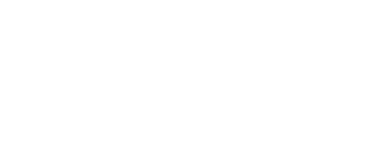
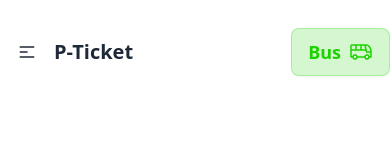
Before and after one commit to tanvirsiraj/smart-ticketing, a plain HTML site: page index.html in a window 390 px wide. Drawn offline with nearby package versions, Linux system fonts and the light colour scheme.

Commit message:
Navbar added

```diff
--- a/index.html
+++ b/index.html
@@ -13,5 +13,57 @@
     />
     <script src="https://cdn.tailwindcss.com"></script>
   </head>
-  <body></body>
+  <body>
+    <!-- navigation bar  -->
+    <header class="max-w-7xl mx-auto my-[20px]">
+      <div class="navbar mx-0 px-0">
+        <div class="navbar-start">
+          <div class="dropdown">
+            <div tabindex="0" role="button" class="btn btn-ghost lg:hidden">
+              <svg
+                xmlns="http://www.w3.org/2000/svg"
+                class="h-5 w-5"
+                fill="none"
+                viewBox="0 0 24 24"
+                stroke="currentColor"
+              >
+                <path
+                  stroke-linecap="round"
+                  stroke-linejoin="round"
+                  stroke-width="2"
+                  d="M4 6h16M4 12h8m-8 6h16"
+                />
+              </svg>
+            </div>
+            <ul
+              tabindex="0"
+              class="menu menu-sm dropdown-content mt-3 z-[1] p-2"
+            >
+              <li><a>Home</a></li>
+              <li><a>About</a></li>
+              <li><a>Destination</a></li>
+              <li><a>Search</a></li>
+            </ul>
+          </div>
+          <a class="text-xl lg:text-4xl font-bold">P-Ticket</a>
+        </div>
+        <div class="navbar-center hidden lg:flex">
+          <ul class="menu menu-horizontal px-1 text-lg text-[#03071295]">
+            <li><a>Home</a></li>
+            <li><a>About</a></li>
+            <li><a>Destination</a></li>
+            <li><a>Search</a></li>
+          </ul>
+        </div>
+        <div class="navbar-end">
+          <button
+            class="btn border-[#1DD10040] bg-[#1DD10030] text-[#1DD100] text-lg lg:text-xl"
+          >
+            Bus
+            <img src="./images/bus-icon.png" alt="" />
+          </button>
+        </div>
+      </div>
+    </header>
+  </body>
 </html>
```
